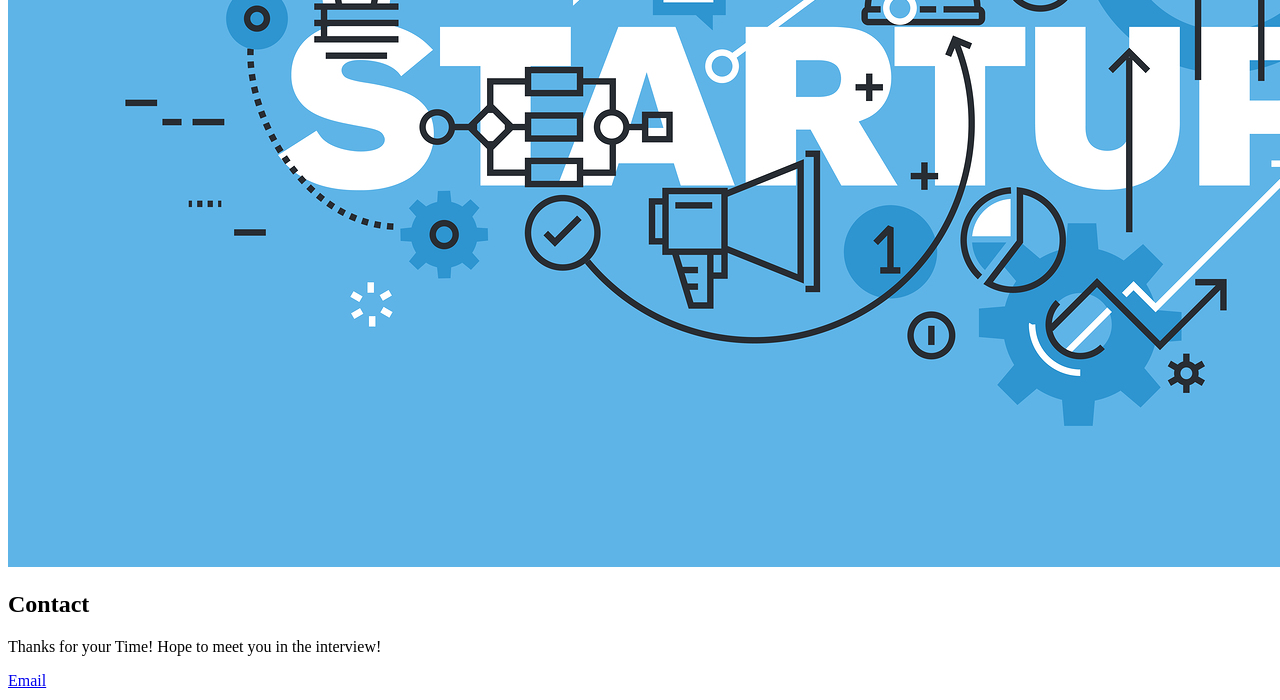
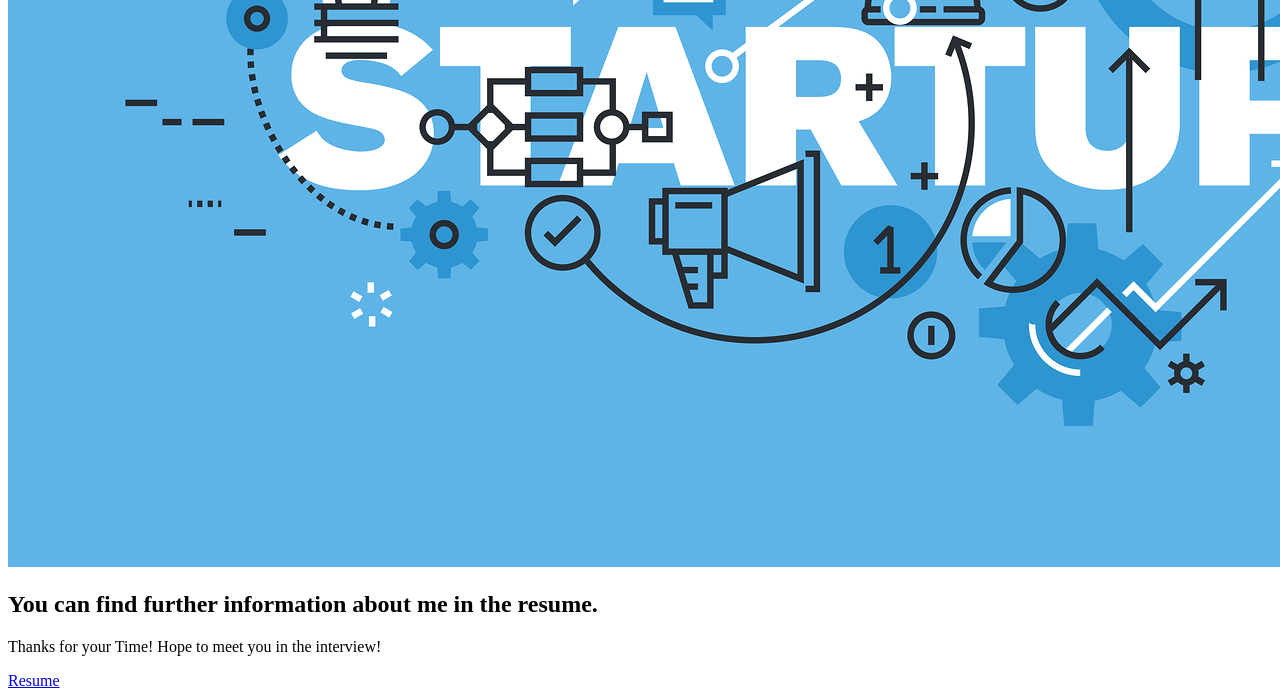
Before and after one commit to S-Raza-N/My-Portfolio, a website: page src/index.html in a window 1280 px wide. Shown: the part 3890-4590 px from the top of the page. Drawn offline with nearby package versions, Linux system fonts and the light colour scheme.

Commit message:
formatting

```diff
--- a/src/index.html
+++ b/src/index.html
@@ -312,16 +312,16 @@
     <!-- **** Contact Section **** -->
     <section id="contact">
       <div class="container">
-        <h2 class="section-title">Contact</h2>
+        <h1 class="contact-wrapper__text-title">You can find further information about me in the resume.</h1>
         <div class="contact-wrapper">
           <p class="contact-wrapper__text">Thanks for your Time! Hope to meet you in the interview!</p>
           <a
             rel="noreferrer"
             target="_blank"
-            class="cta-btn cta-btn--resume"
-            href="mailto: razanasir763@gmail.com"
-            >Email</a
-          >
+            class="cta-btn cta-btn--resume "
+            href="mailto:razanasir763@gmail.com"
+            >Resume
+          </a>
         </div>
       </div>
     </section>
```
